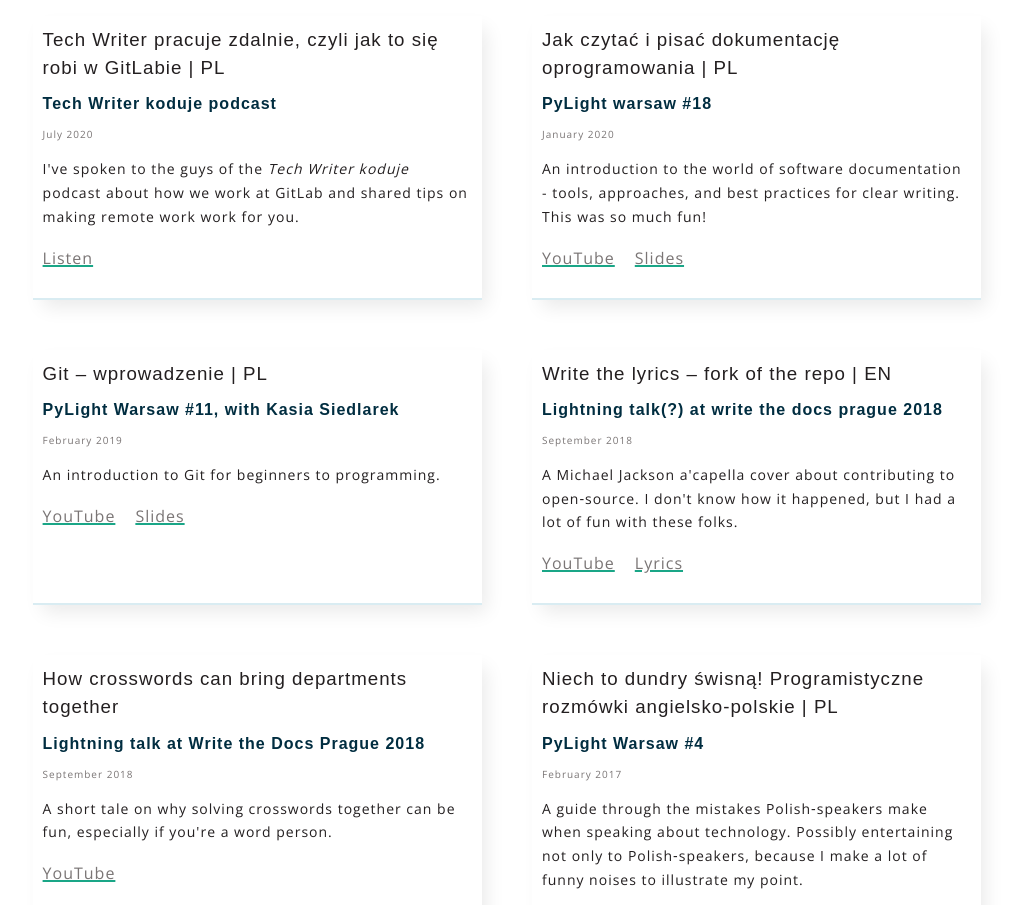
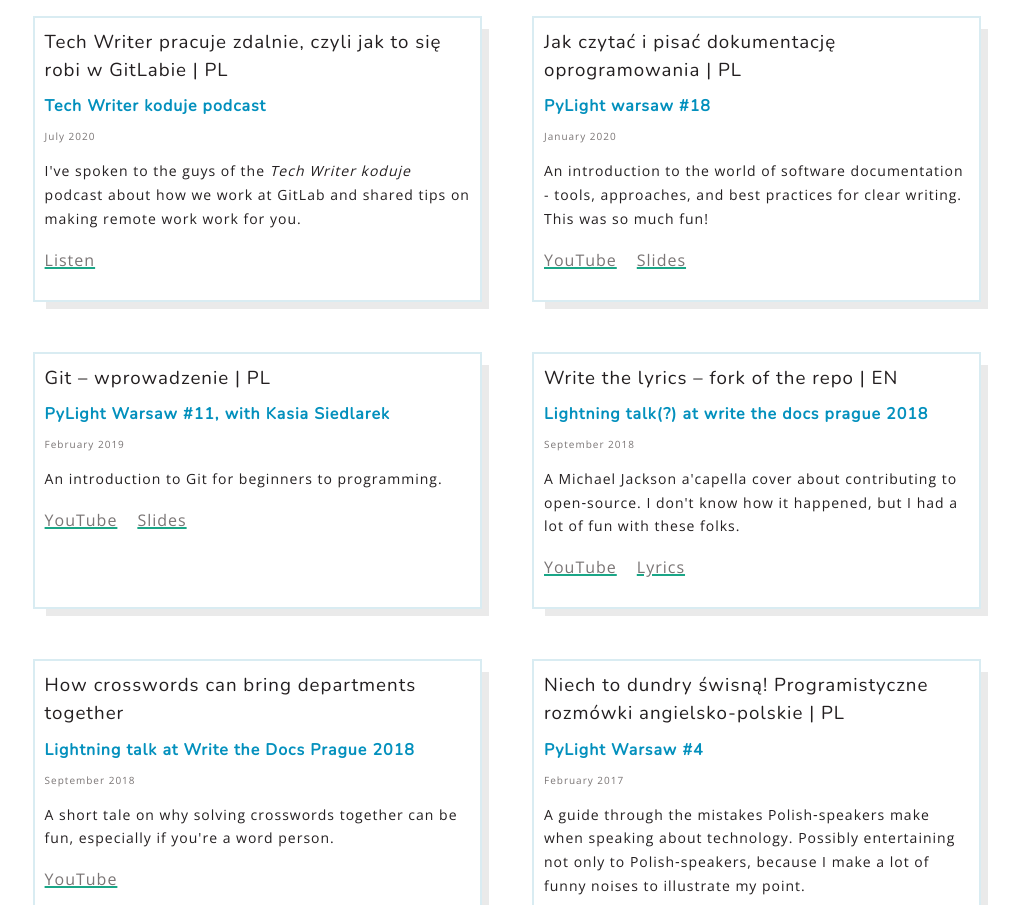
Before and after one commit to iniluap/marcin-sedlak-jakubowski, a Gatsby site: page /talks in a window 1280 px wide. Shown: the part 576-1481 px from the top of the page, without its empty margins (133-1152 px from the left). Built offline with nearby package versions, Linux system fonts and the light colour scheme; Gatsby itself is replaced by a stand-in of ours; a web font is replaced by a local one.

Commit message:
Change for to support all Polish characters, change style of lists and cards

```diff
--- a/gatsby-browser.js
+++ b/gatsby-browser.js
@@ -1,7 +1,7 @@
 import React from 'react';
 import Layout from './src/components/Layout';
 import '@fontsource/open-sans';
-import '@fontsource/zen-kurenaido';
+import '@fontsource/nunito';
 
 export function wrapPageElement({ element, props }) {
   return <Layout {...props}>{element}</Layout>;
--- a/package.json
+++ b/package.json
@@ -15,8 +15,8 @@
     "clean": "gatsby clean"
   },
   "dependencies": {
+    "@fontsource/nunito": "^4.5.6",
     "@fontsource/open-sans": "^4.5.3",
-    "@fontsource/zen-kurenaido": "^4.5.4",
     "@mdx-js/mdx": "^1.6.22",
     "@mdx-js/react": "^1.6.22",
     "gatsby": "^4.6.0",
--- a/src/components/Card.js
+++ b/src/components/Card.js
@@ -3,8 +3,8 @@ import styled from 'styled-components';
 import ResourceLinks from './ResourceLinks';
 
 const CardStyles = styled.section`
-  border-bottom: 2px solid var(--blue);
-  box-shadow: 7px 10px 18px -3px var(--grey);
+  border: 2px solid var(--baby-blue);
+  box-shadow: 10px 10px 0px -3px var(--grey);
   padding: 1rem;
 
   h3 {
@@ -12,7 +12,7 @@ const CardStyles = styled.section`
   }
 
   h4 {
-    color: var(--navy);
+    color: var(--blue);
     font-weight: 600;
   }
 
--- a/src/components/Header.js
+++ b/src/components/Header.js
@@ -10,7 +10,6 @@ const HeaderStyles = styled.header`
   }
 
   h2 {
-    color: var(--navy);
     font-weight: bold;
   }
 
--- a/src/styles/GlobalStyles.js
+++ b/src/styles/GlobalStyles.js
@@ -8,8 +8,8 @@ const GlobalStyles = createGlobalStyle`
     --white: #fff;
     --teal: #1aa687;
     --red: #ff414d;
-    --blue: #d9ecf2;
-    --navy: #002d40;
+    --baby-blue: #d9ecf2;
+    --blue: #0390bd;
   }
 
   * {
--- a/src/styles/Typography.js
+++ b/src/styles/Typography.js
@@ -10,7 +10,7 @@ const Typography = createGlobalStyle`
   }
 
   h1, h2, h3, h4, h5, h6 {
-    font-family: 'Zen Kurenaido', sans-serif;
+    font-family: 'Nunito', sans-serif;
     font-weight: normal;
     margin: 0;
     line-height: 1.5;
@@ -34,6 +34,10 @@ const Typography = createGlobalStyle`
     font-size: 1.4rem;
   }
 
+  ul {
+    list-style: square;
+  }
+
   .ul--links {
     list-style: none;
     display: flex;
```
Also changed, not shown: 1 other file.
